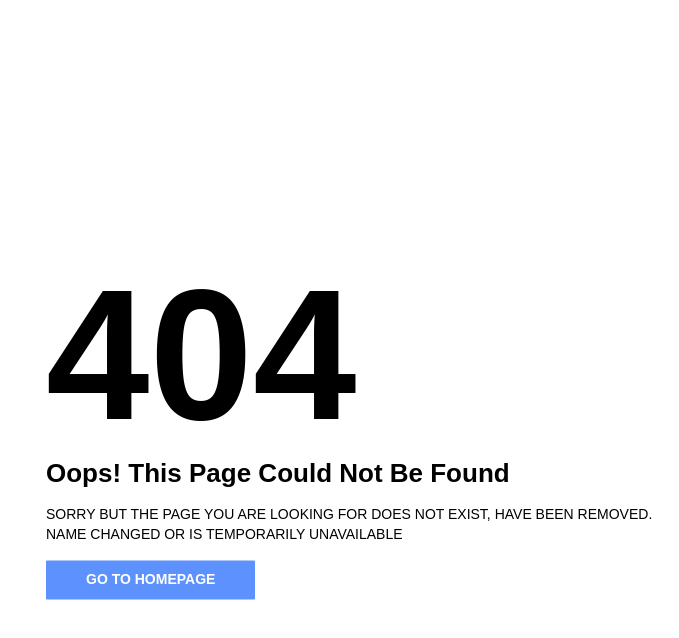
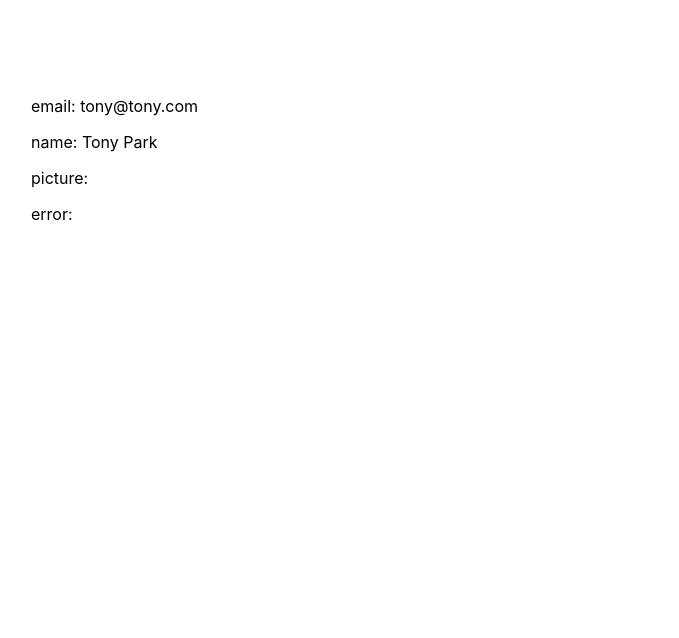
Before and after one commit to tonypark0403/food-blog, a React (Create React App) app: page /user in a window 1280 px wide. Before the commit this address had no page. Shown: the top 638 px of the page, without its empty margins (259-938 px from the left). Built offline with nearby package versions, Linux system fonts and the light colour scheme.

Commit message:
add user page

```diff
--- /dev/null
+++ b/src/common/Types.tsx
@@ -0,0 +1,6 @@
+export interface Account {
+  email: string;
+  name: string;
+  picture: string;
+  error: string;
+}
--- a/src/pages/app/App.component.tsx
+++ b/src/pages/app/App.component.tsx
@@ -2,6 +2,7 @@ import React from "react";
 import { Switch, Route } from "react-router-dom";
 import Template from "../template/template.component";
 import Home from "../home/Home.component";
+import User from "../user/User.component";
 import PageNotFound from "../not-found/PageNotFound.component";
 import "./App.style.scss";
 
@@ -11,6 +12,7 @@ const App: React.FC = () => {
       <Template>
         <Switch>
           <Route path="/" exact component={Home} />
+          <Route path="/user" component={User} />
           <Route component={PageNotFound} />
         </Switch>
       </Template>
--- /dev/null
+++ b/src/pages/user/User.component.tsx
@@ -0,0 +1,25 @@
+import React, { Component } from "react";
+
+class User extends Component<any, any> {
+  render() {
+    const data: { [index: string]: any } = {
+      email: "tony@tony.com",
+      name: "Tony Park",
+      picture: "",
+      error: ""
+    };
+    return (
+      <div>
+        {Object.keys(data).map((key, i) => {
+          return (
+            <p key={i}>
+              {key}: {data[key]}
+            </p>
+          );
+        })}
+      </div>
+    );
+  }
+}
+
+export default User;
```
